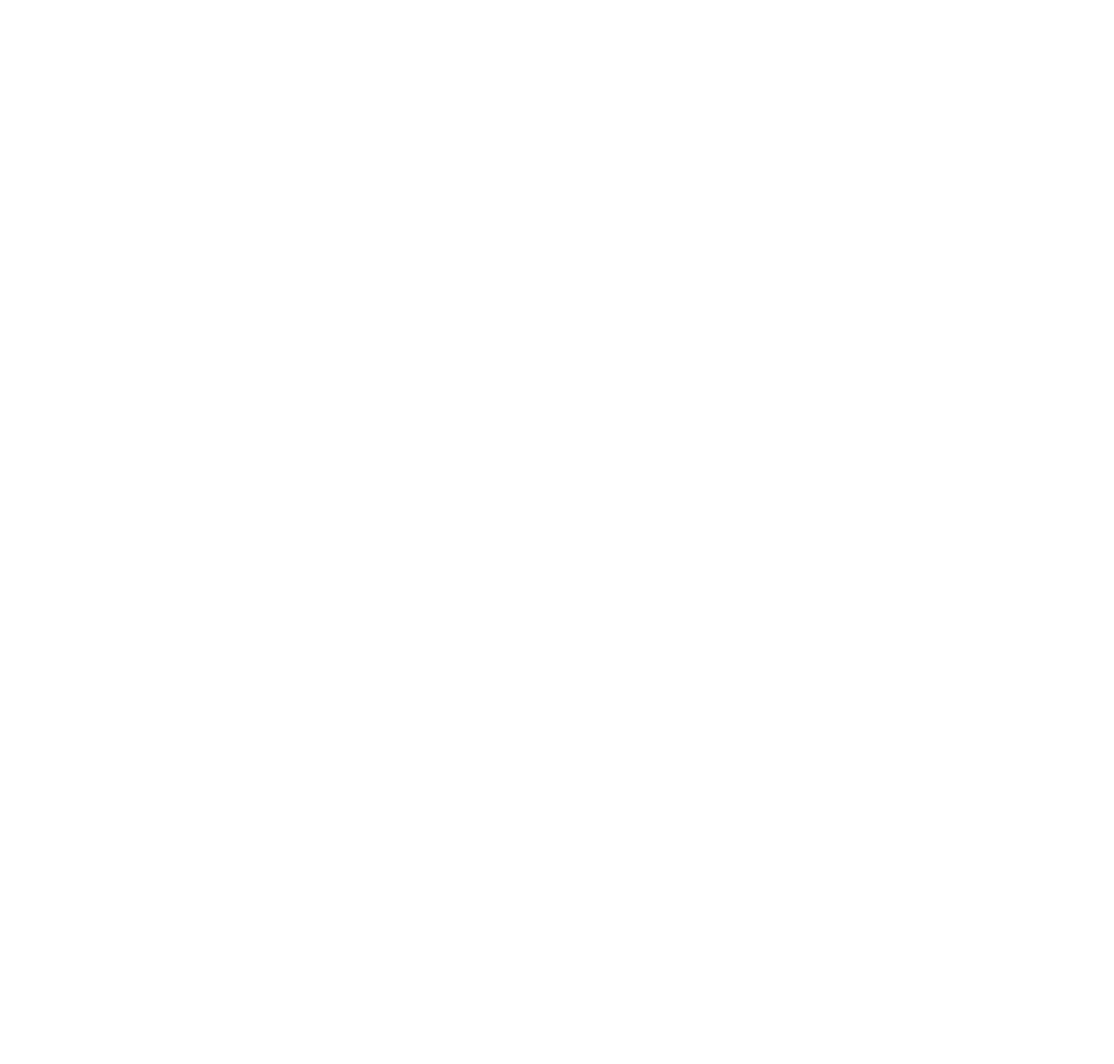
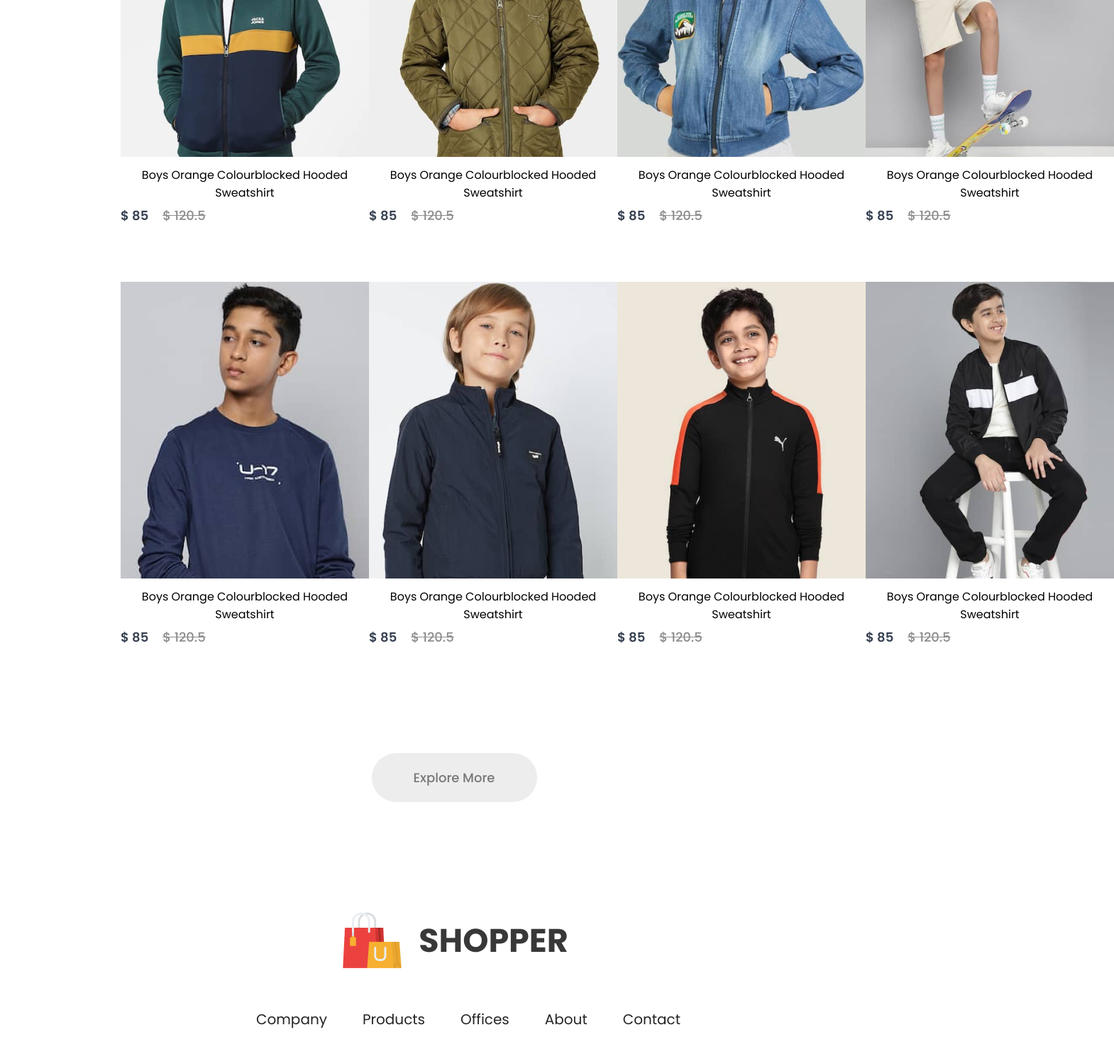
Before and after one commit to mdamir-012/E-Commerce-Web-Shop, a React (Create React App) app in the folder frontend/: page /kids in a window 1280 px wide. Shown: the part 1240-2739 px from the top of the page at 71% size, 1570 px wide, since content can reach past the window. Before the commit the page ends 800 px from the top, so only its background shows below. Built offline with nearby package versions, Linux system fonts and the light colour scheme.

Commit message:
shopbycategory section added

```diff
--- a/frontend/src/App.js
+++ b/frontend/src/App.js
@@ -6,6 +6,11 @@
 import Product from "./Pages/Product";
 import Cart from "./Pages/Cart";
 import LoginSignup from "./Pages/LoginSignup";
+import Footer from "./Components/Footer/Footer";
+import men_banner from "./Assets/Frontend_Assets/banner_mens.png";
+import women_banner from "./Assets/Frontend_Assets/banner_women.png";
+import kid_banner from "./Assets/Frontend_Assets/banner_kids.png";
+
 
 function App() {
   return (
@@ -14,14 +19,15 @@
         <Navbar />
         <Routes>
             <Route path="/" element={<Shop/>}/>
-            <Route path="/mens" element={<ShopCategory category="men"/>}/>
-            <Route path="/womens" element={<ShopCategory category="women"/>}/>
-            <Route path="/kids" element={<ShopCategory category="kid"/>}/>
+            <Route path="/mens" element={<ShopCategory banner={men_banner} category="men"/>}/>
+            <Route path="/womens" element={<ShopCategory banner={women_banner} category="women"/>}/>
+            <Route path="/kids" element={<ShopCategory banner={kid_banner} category="kid"/>}/>
             <Route path="product" element={<Product/>}/>
             <Route path=":productId" element={<Product/>}/>
             <Route path="/cart" element={<Cart/>}/>
             <Route path="/login" element={<LoginSignup/>}/>
         </Routes>
+        <Footer/>
       </BrowserRouter>
     </div>
   );
--- /dev/null
+++ b/frontend/src/Components/Footer/Footer.css
@@ -0,0 +1,63 @@
+.footer{
+    display: flex;
+    flex-direction: column;
+    justify-content: center;
+    align-items: center;
+    gap: 50px;
+}
+
+.footer_logo{
+    display: flex;
+    align-items: center;
+    gap: 20px;
+}
+
+.footer_logo p{
+    color: #383838;
+    font-size: 46px;
+    font-weight: 700;
+}
+
+.footer_links{
+    display: flex;
+    list-style: none;
+    gap: 50px;
+    color: #252525;
+    font-size: 20px;
+}
+
+.footer_links li{
+    cursor: pointer;
+}
+
+.footer_social_icon{
+    display: flex;
+    gap: 20px;
+
+}
+
+.footer_icons_container{
+    padding: 10px;
+    padding-bottom: 6px;
+    background-color: #fbfbfb;
+    border: 1px solid #ebebeb;
+}
+
+.footer_copyright{
+    display: flex;
+    flex-direction: column;
+    align-items: center;
+    gap: 30px;
+    width: 100%;
+    margin-bottom: 30px;
+    color: #1a1a1a;
+    font-size: 20px;
+}
+
+.footer_copyright hr{
+    width: 80%;
+    border: none;
+    border-radius: 10px;
+    height: 3px;
+    background: #c7c7c7;
+}
--- /dev/null
+++ b/frontend/src/Components/Footer/Footer.jsx
@@ -0,0 +1,42 @@
+import React from "react";
+import "./Footer.css";
+import footer_logo from "../../Assets/Frontend_Assets/logo_big.png";
+import instagram_icon from "../../Assets/Frontend_Assets/instagram_icon.png";
+import pinterest_icon from "../../Assets/Frontend_Assets/pintester_icon.png";
+import whatsapp_icon from "../../Assets/Frontend_Assets/whatsapp_icon.png";
+
+const Footer = () => {
+  return (
+    <div className="footer">
+      <div className="footer_logo">
+        <img src={footer_logo} alt="" />
+        <p>SHOPPER</p>
+      </div>
+      <ul className="footer_links">
+        <li>Company</li>
+        <li>Products</li>
+        <li>Offices</li>
+        <li>About</li>
+        <li>Contact</li>
+      </ul>
+      <div className="footer_social_icon">
+        <div className="footer_icons_container">
+          <img src={instagram_icon} alt="" />
+        </div>
+        <div className="footer_icons_container">
+          <img src={pinterest_icon} alt="" />
+        </div>
+        <div className="footer_icons_container">
+          <img src={whatsapp_icon} alt="" />
+        </div>
+      </div>
+
+      <div className="footer_copyright">
+        <hr />
+        <p>Copyright @ 2024 - All Right Reserved</p>
+      </div>
+    </div>
+  );
+};
+
+export default Footer;
--- /dev/null
+++ b/frontend/src/Context/ShopContext.jsx
@@ -0,0 +1,21 @@
+import { createContext } from "react";
+import all_product from "../Assets/Frontend_Assets/all_product";
+
+
+export const ShopContext=createContext(null);
+
+
+
+ const ShopContextProvider=(props)=>{
+
+    const contextValue={all_product};
+
+    return (
+        <ShopContext.Provider value={contextValue}>
+            {props.children}
+        </ShopContext.Provider>
+    )
+
+}
+
+export default ShopContextProvider;
--- /dev/null
+++ b/frontend/src/Pages/CSS/ShopCategory.css
@@ -0,0 +1,43 @@
+.shopcategory_banner {
+  display: block;
+  margin: 30px auto;
+  width: 82%;
+}
+
+.shopcategory_indexsort {
+  display: flex;
+  margin: 0px 170px;
+  justify-content: space-between;
+  align-items: center;
+}
+
+.shopcategory_sort {
+  padding: 10px 20px;
+  border: 40px;
+  border: 1px solid #888;
+}
+
+.shopcategory_indexsort p span{
+    font-weight: 600;
+}
+
+.shopcategory_products{
+    margin: 20px 170px;
+    display: grid;
+    grid-template-columns: 1fr 1fr 1fr 1fr;
+    row-gap: 80px;
+}
+
+.shopcategory_loadmore{
+    display: flex;
+    justify-content: center;
+    align-items: center;
+    margin: 150px auto;
+    width: 233px;
+    height: 69px;
+    border-radius: 75px;
+    background: #ededed;
+    color: #787878;
+    font-size: 18px;
+    font-weight: 500;
+}
--- a/frontend/src/Pages/LoginSignup.jsx
+++ b/frontend/src/Pages/LoginSignup.jsx
@@ -0,0 +1,26 @@
+import React from "react";
+
+const LoginSignup = () => {
+  return (
+    <div className="loginsignup">
+      <div className="loginsignup_container">
+        <h1>Sign Up</h1>
+        <div className="loginsignup_fields">
+          <input type="text" placeholder="Your Name" />
+          <input type="email" placeholder="Email Address" />
+          <input type="password" placeholder="password" />
+        </div>
+        <button>Continue</button>
+        <p className="loginsignup_login">
+          Already have ab account? <span>Login</span>
+          <div className="loginsignup_agree">
+            <input type="checkbox" name="" id="" />
+            <p>By continuing, i agree to use & privacy policy</p>
+          </div>
+        </p>
+      </div>
+    </div>
+  );
+};
+
+export default LoginSignup;
--- a/frontend/src/Pages/ShopCategory.jsx
+++ b/frontend/src/Pages/ShopCategory.jsx
@@ -1,11 +1,37 @@
-import React from 'react'
+import React, { useContext } from "react";
+import "./CSS/ShopCategory.css";
+import { ShopContext } from "../Context/ShopContext";
+import dropdown_icon from "../Assets/Frontend_Assets/dropdown_icon.png";
+import Item from "../Components/Item/Item";
+const ShopCategory = (props) => {
+  const { all_product } = useContext(ShopContext);
 
-const ShopCategory = () => {
   return (
-    <div>
+    <div className="shop_category">
+      <img src={props.banner} alt="" className="shopcategory_banner" />
+      <div className="shopcategory_indexsort">
+        <p>
+          <span>Showing 1-12</span> out of 36 products
+        </p>
+        <div className="shopcategory_sort">
+          Sort by <img src="" alt="" />
+        </div>
+      </div>
+      <div className="shopcategory_products">
+        {all_product.map((item, i) => {
+          if (props.category === item.category) {
+            return <Item key={item.id} {...item} />;
+          }else{
+            return null
+          }
+        })}
+      </div>
+      <div className="shopcategory_loadmore">
+      Explore More
 
+      </div>
     </div>
-  )
-}
+  );
+};
 
-export default ShopCategory
+export default ShopCategory;
--- a/frontend/src/index.js
+++ b/frontend/src/index.js
@@ -1,13 +1,16 @@
-import React from 'react';
-import ReactDOM from 'react-dom/client';
-import './index.css';
-import App from './App';
-import reportWebVitals from './reportWebVitals';
+import React from "react";
+import ReactDOM from "react-dom/client";
+import "./index.css";
+import App from "./App";
+import reportWebVitals from "./reportWebVitals";
+import ShopContextProvider from "./Context/ShopContext";
 
-const root = ReactDOM.createRoot(document.getElementById('root'));
+const root = ReactDOM.createRoot(document.getElementById("root"));
 root.render(
   <React.StrictMode>
-    <App />
+    <ShopContextProvider>
+      <App />
+    </ShopContextProvider>
   </React.StrictMode>
 );
 
```
